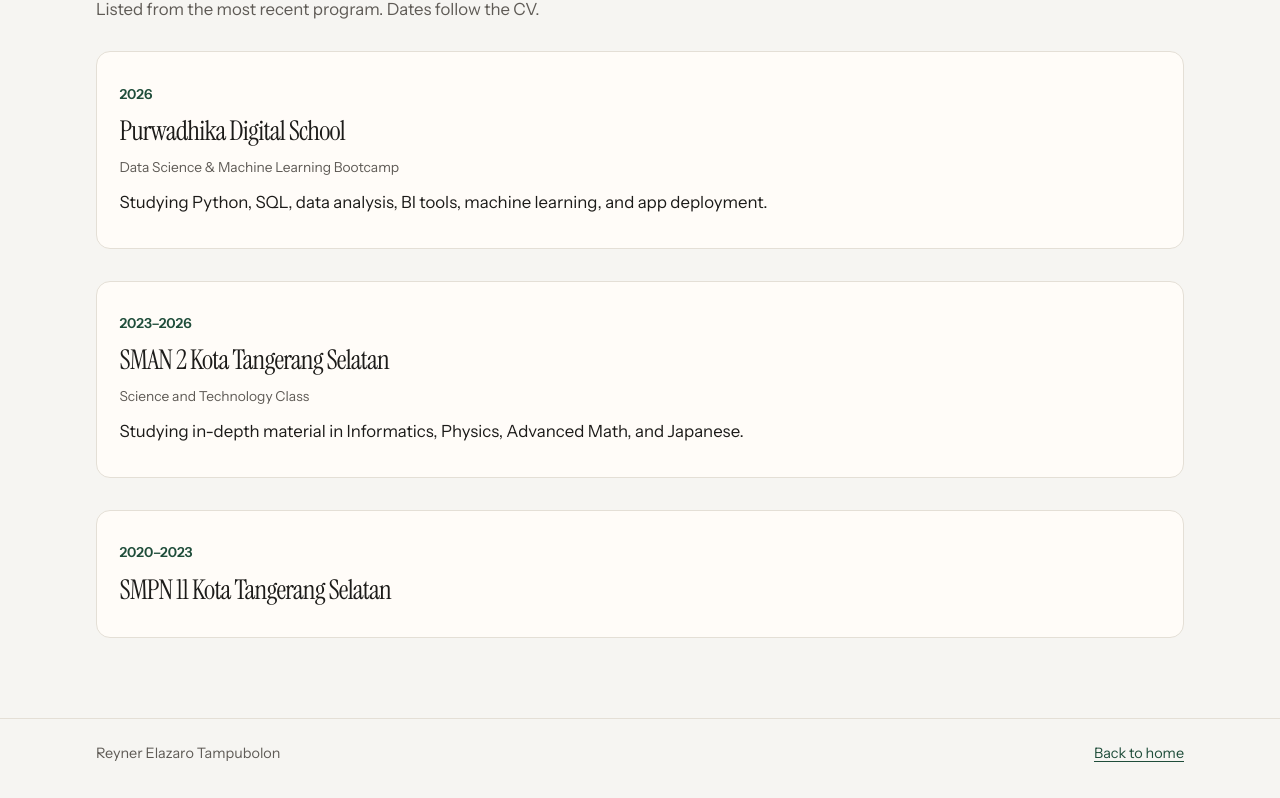
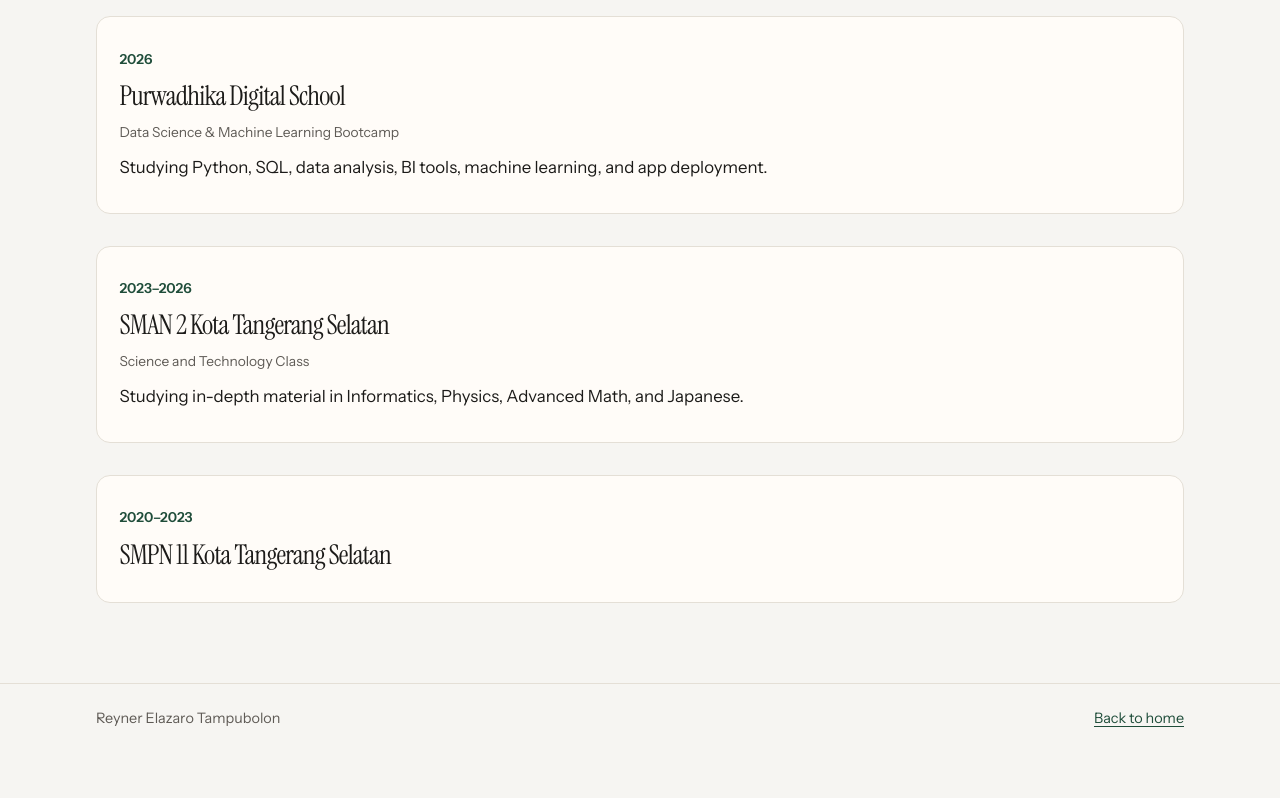
Before and after one commit to reyneret/GitHub-Portfolio, a plain HTML site: page education.html in a window 1280 px wide. Shown: the part 268-1066 px from the top of the page. After the commit the page ends 1031 px from the top, so only its background shows below. Drawn offline with Linux system fonts and the light colour scheme.

Commit message:
Remove introductory sentence from education section

```diff
--- a/education.html
+++ b/education.html
@@ -29,7 +29,6 @@
     <div class="page-intro">
       <p class="kicker">School</p>
       <h1>Education</h1>
-      <p>Listed from the most recent program. Dates follow the CV.</p>
     </div>
 
     <div class="timeline">
```
